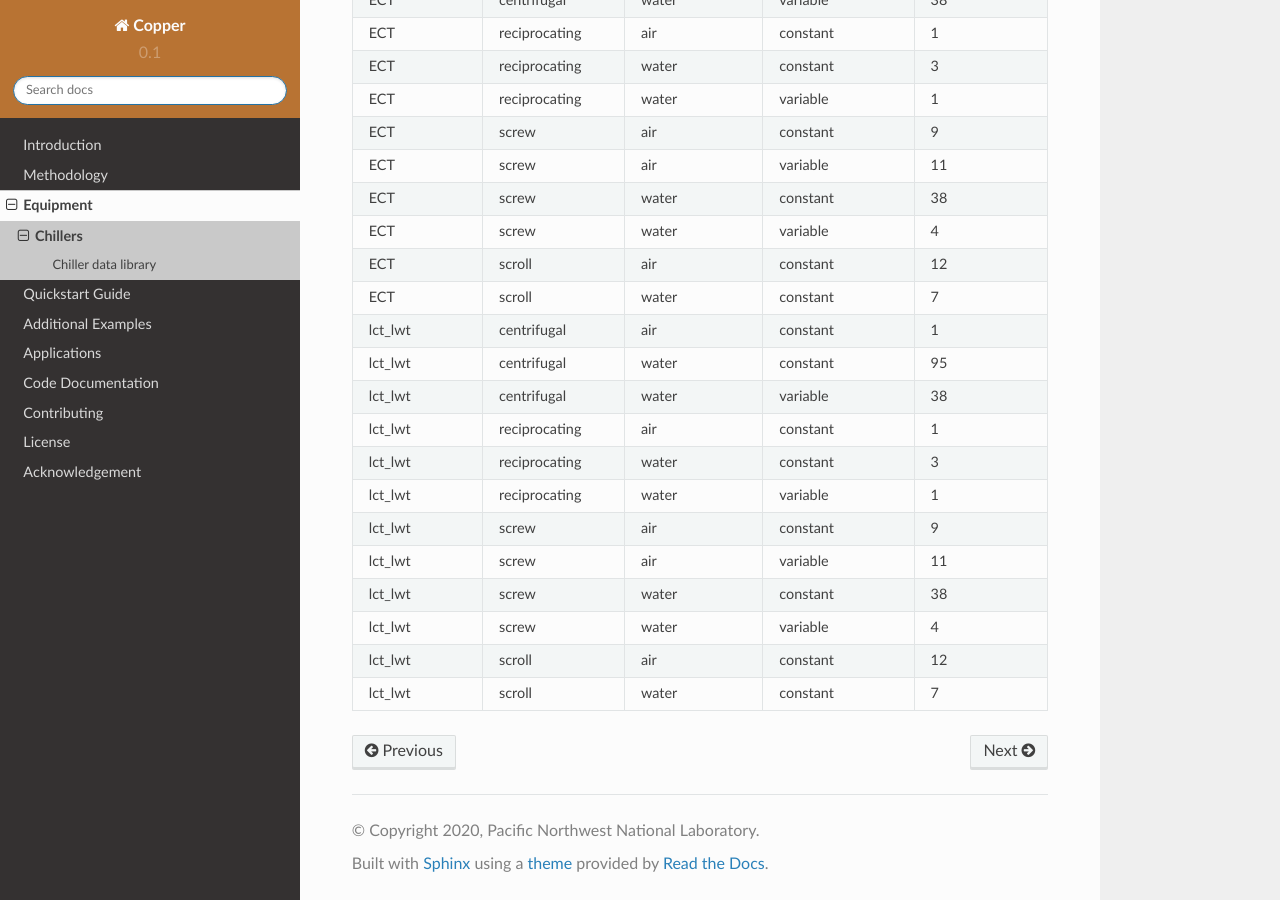
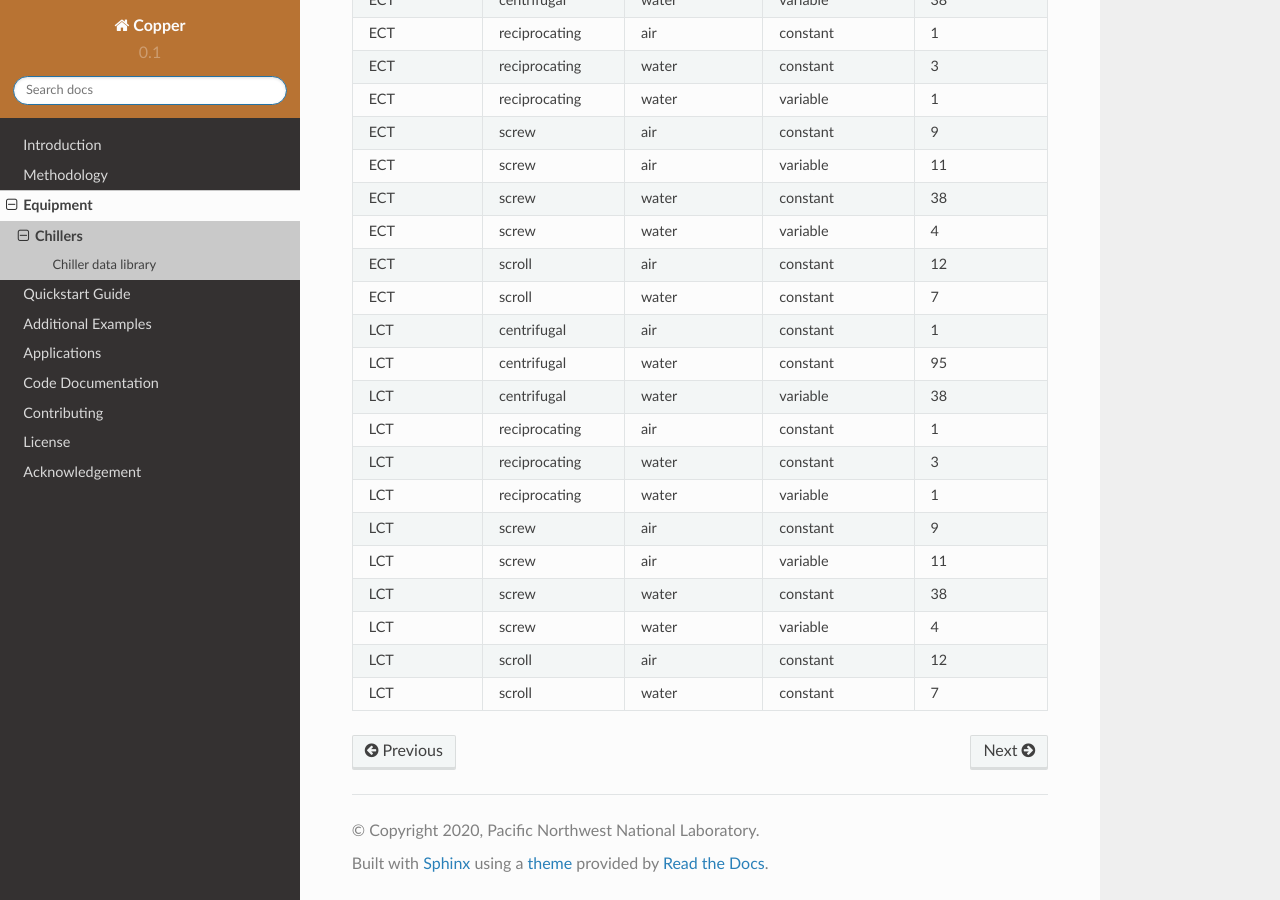
Before and after one commit to pnnl/copper, a Sphinx documentation site: the page built from docs/source/Chillers.rst, in a window 1280 px wide and 900 px high, scrolled down 733 px. Built offline with Sphinx 7.4.7 and the Read the Docs theme 2.0.0, drawn with Linux system fonts in a browser that asks for light colours.

Commit message:
Fix typos.

```diff
--- a/docs/source/Quickstart Guide.rst
+++ b/docs/source/Quickstart Guide.rst
@@ -99,7 +99,7 @@ First, we create the JSON input file.
 
     {
         "Quickstart_Guide_Chiller":{
-            "eqp_type":"chiller",
+            "eqp_type":"Chiller",
             "compressor_type":"screw",
             "condenser_type":"water",
             "compressor_speed":"constant",
--- a/docs/source/chiller_lib_summary.csv
+++ b/docs/source/chiller_lib_summary.csv
@@ -11,15 +11,15 @@ ECT,screw,water,constant,38
 ECT,screw,water,variable,4
 ECT,scroll,air,constant,12
 ECT,scroll,water,constant,7
-lct_lwt,centrifugal,air,constant,1
-lct_lwt,centrifugal,water,constant,95
-lct_lwt,centrifugal,water,variable,38
-lct_lwt,reciprocating,air,constant,1
-lct_lwt,reciprocating,water,constant,3
-lct_lwt,reciprocating,water,variable,1
-lct_lwt,screw,air,constant,9
-lct_lwt,screw,air,variable,11
-lct_lwt,screw,water,constant,38
-lct_lwt,screw,water,variable,4
-lct_lwt,scroll,air,constant,12
-lct_lwt,scroll,water,constant,7
+LCT,centrifugal,air,constant,1
+LCT,centrifugal,water,constant,95
+LCT,centrifugal,water,variable,38
+LCT,reciprocating,air,constant,1
+LCT,reciprocating,water,constant,3
+LCT,reciprocating,water,variable,1
+LCT,screw,air,constant,9
+LCT,screw,air,variable,11
+LCT,screw,water,constant,38
+LCT,screw,water,variable,4
+LCT,scroll,air,constant,12
+LCT,scroll,water,constant,7
```
Also changed, not shown: 4 other files.
